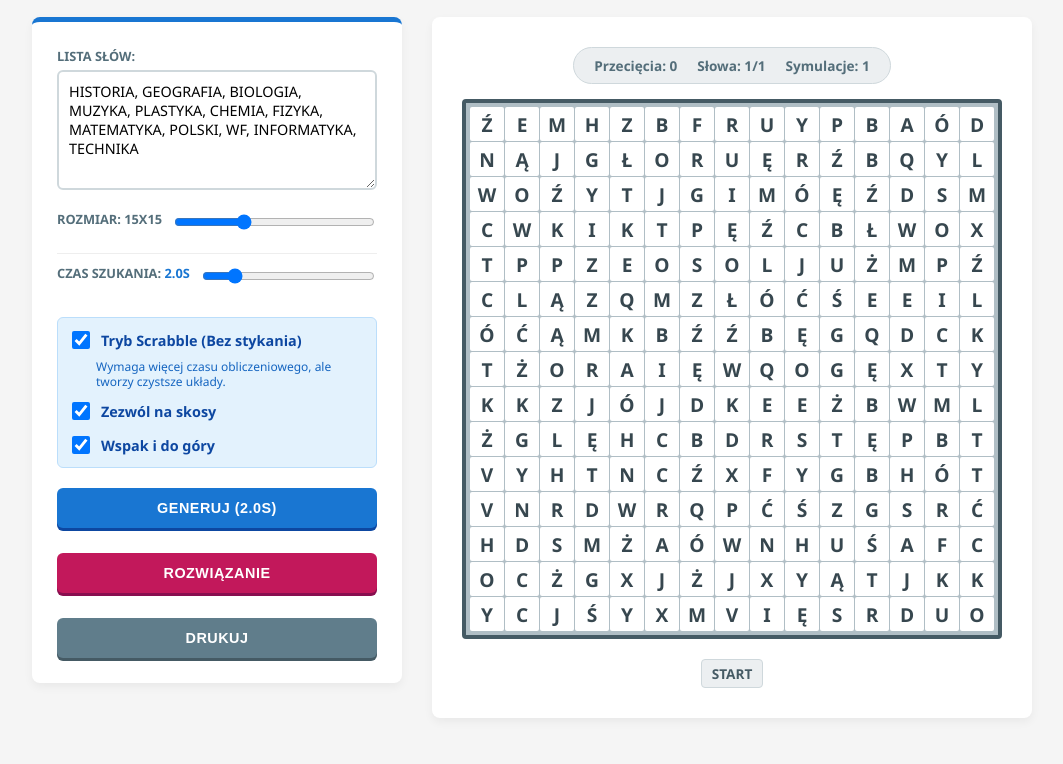
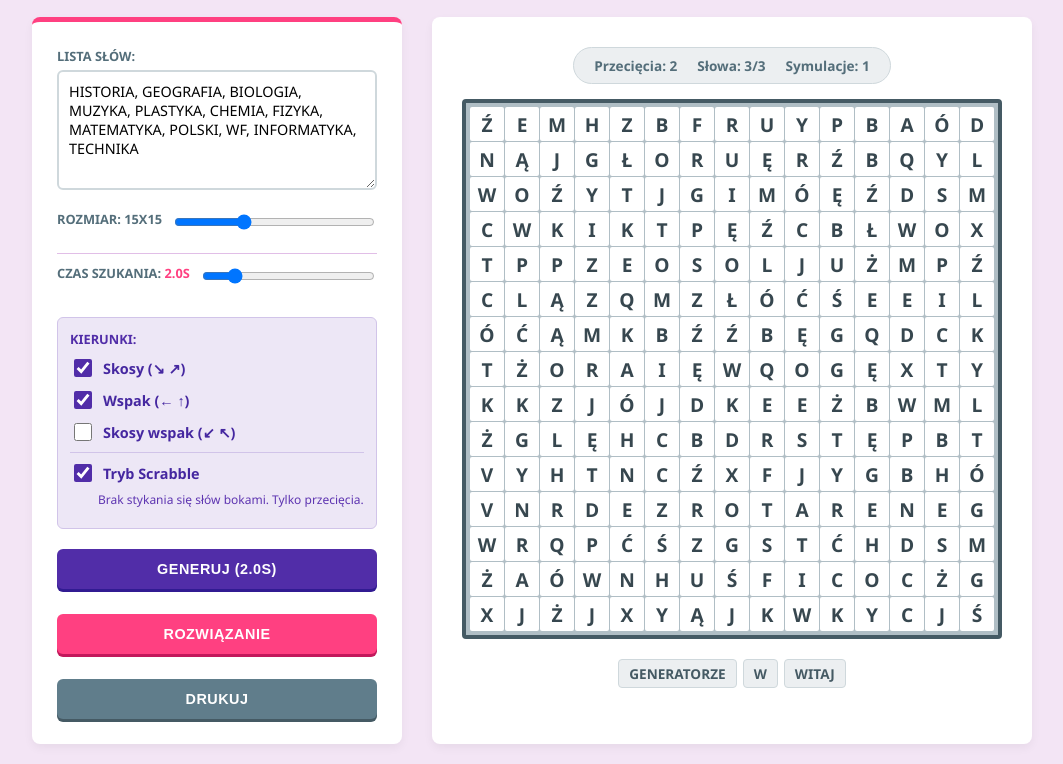
Before and after one commit to MateuszStefek/vibe-wykreslanka, a plain HTML site: page index.html in a window 1280 px wide. Shown: the part 111-875 px from the top of the page, without its empty margins (108-1171 px from the left). Before the commit the page ends 849 px from the top, so only its background shows below. Drawn offline with Linux system fonts and the light colour scheme.

Commit message:
skosywspak

```diff
--- a/index.html
+++ b/index.html
@@ -3,12 +3,12 @@
 <head>
     <meta charset="UTF-8">
     <meta name="viewport" content="width=device-width, initial-scale=1.0">
-    <title>Generator Wykreślanki - Kontrola Czasu</title>
+    <title>Generator Wykreślanki PRO - Pełna Kontrola</title>
     <style>
         :root {
-            --primary: #C2185B; /* Malinowy */
-            --secondary: #1976D2; /* Niebieski */
-            --bg: #F5F5F5;
+            --primary: #512DA8; /* Głęboki fiolet */
+            --secondary: #FF4081; /* Różowy akcent */
+            --bg: #F3E5F5;
             --text: #37474F;
             --cell-size: 34px;
         }
@@ -64,16 +64,17 @@
         input[type="range"] { flex: 1; cursor: pointer; }
 
         .toggle-box {
-            background: #E3F2FD;
-            padding: 10px;
+            background: #EDE7F6;
+            padding: 12px;
             border-radius: 6px;
-            border: 1px solid #BBDEFB;
+            border: 1px solid #D1C4E9;
         }
         .checkbox-wrapper { display: flex; align-items: center; gap: 8px; cursor: pointer; margin-bottom: 8px; }
         .checkbox-wrapper:last-child { margin-bottom: 0; }
-        .checkbox-wrapper input { width: 18px; height: 18px; cursor: pointer; }
-        .checkbox-wrapper span { font-weight: 600; color: #0D47A1; font-size: 0.9em; }
-        .hint { display: block; font-size: 0.75em; color: #1565C0; margin-left: 28px; line-height: 1.2; }
+        .checkbox-wrapper input { width: 18px; height: 18px; cursor: pointer; accent-color: var(--primary); }
+        .checkbox-wrapper span { font-weight: 600; color: #4527A0; font-size: 0.9em; }
+        .hint { display: block; font-size: 0.75em; color: #5E35B1; margin-left: 28px; line-height: 1.2; margin-bottom: 8px; }
+        .divider { height: 1px; background: #D1C4E9; margin: 8px 0; }
 
         button {
             width: 100%; padding: 12px; border: none; border-radius: 6px;
@@ -82,8 +83,8 @@
             font-size: 0.9em;
         }
         button:active { transform: translateY(1px); }
-        #btn-gen { background: var(--secondary); box-shadow: 0 3px 0 #0D47A1; }
-        #btn-sol { background: var(--primary); box-shadow: 0 3px 0 #880E4F; margin-top: 10px;}
+        #btn-gen { background: var(--primary); box-shadow: 0 3px 0 #311B92; }
+        #btn-sol { background: var(--secondary); box-shadow: 0 3px 0 #C2185B; margin-top: 10px;}
         #btn-print { background: #607D8B; box-shadow: 0 3px 0 #455A64; margin-top: 10px; }
         #btn-gen:disabled { background: #B0BEC5; box-shadow: none; cursor: wait; }
 
@@ -126,7 +127,7 @@
             transition: background 0.1s;
         }
         .cell:hover { background: #E0F2F1; }
-        .cell.selected { background: #81C784 !important; color: white; }
+        .cell.selected { background: #B2DFDB !important; color: #004D40; }
         .cell.solution { background: #FFCC80 !important; color: #E65100; }
 
         .stats {
@@ -174,8 +175,8 @@
 </head>
 <body>
 
-    <h1>Generator "Deep Search" v8.0</h1>
-    <p class="sub">Ustaw czas szukania • Algorytm genetyczny • Idealne dopasowanie</p>
+    <h1>Generator "Magnes" v9.0</h1>
+    <p class="sub">Precyzyjna kontrola kierunków • Idealne dopasowanie</p>
 
     <div class="layout">
         <div class="panel">
@@ -189,27 +190,36 @@
                 <input type="range" id="size" min="10" max="25" value="15">
             </div>
 
-            <div class="control-row" style="margin-top:5px; padding-top:10px; border-top:1px solid #eee;">
+            <div class="control-row" style="margin-top:5px; padding-top:10px; border-top:1px solid #E1BEE7;">
                 <label>Czas szukania: <span id="time-disp" style="color:var(--secondary)">2.0s</span></label>
                 <input type="range" id="time-limit" min="0.5" max="10.0" step="0.5" value="2.0">
             </div>
 
             <div class="toggle-box" style="margin-top:15px;">
+                <label style="margin-bottom:8px; color:#512DA8;">Kierunki:</label>
+
+                <div class="checkbox-wrapper">
+                    <input type="checkbox" id="diag-fwd" checked>
+                    <span>Skosy (↘ ↗)</span>
+                </div>
+
+                <div class="checkbox-wrapper">
+                    <input type="checkbox" id="rev-orth" checked>
+                    <span>Wspak (← ↑)</span>
+                </div>
+
+                <div class="checkbox-wrapper">
+                    <input type="checkbox" id="rev-diag">
+                    <span>Skosy wspak (↙ ↖)</span>
+                </div>
+
+                <div class="divider"></div>
+
                 <div class="checkbox-wrapper">
                     <input type="checkbox" id="scrabble-mode" checked>
-                    <span>Tryb Scrabble (Bez stykania)</span>
+                    <span>Tryb Scrabble</span>
                 </div>
-                <span class="hint">Wymaga więcej czasu obliczeniowego, ale tworzy czystsze układy.</span>
-
-                <div class="checkbox-wrapper" style="margin-top:10px;">
-                    <input type="checkbox" id="diagonals" checked>
-                    <span>Zezwól na skosy</span>
-                </div>
-
-                <div class="checkbox-wrapper" style="margin-top:10px;">
-                    <input type="checkbox" id="reverse" checked>
-                    <span>Wspak i do góry</span>
-                </div>
+                <span class="hint">Brak stykania się słów bokami. Tylko przecięcia.</span>
             </div>
 
             <button id="btn-gen">Generuj (2.0s)</button>
@@ -242,11 +252,15 @@
             words: document.getElementById('words'),
             size: document.getElementById('size'),
             sizeDisp: document.getElementById('size-disp'),
-            time: document.getElementById('time-limit'), // Nowy element
-            timeDisp: document.getElementById('time-disp'), // Nowy element
+            time: document.getElementById('time-limit'),
+            timeDisp: document.getElementById('time-disp'),
+
+            // Checkboxy kierunków
+            diagFwd: document.getElementById('diag-fwd'), // Skosy w prawo
+            revOrth: document.getElementById('rev-orth'), // Wspak proste
+            revDiag: document.getElementById('rev-diag'), // Skosy wspak
+
             scrabble: document.getElementById('scrabble-mode'),
-            diag: document.getElementById('diagonals'),
-            rev: document.getElementById('reverse'),
             grid: document.getElementById('grid'),
             list: document.getElementById('word-list'),
             loader: document.getElementById('loader'),
@@ -261,13 +275,11 @@
         let currentSolution = [];
         let gridSize = 15;
 
-        // Aktualizacja UI rozmiaru
         els.size.addEventListener('input', e => {
             gridSize = parseInt(e.target.value);
             els.sizeDisp.textContent = `${gridSize}x${gridSize}`;
         });
 
-        // Aktualizacja UI czasu
         els.time.addEventListener('input', e => {
             const val = parseFloat(e.target.value).toFixed(1);
             els.timeDisp.textContent = `${val}s`;
@@ -278,7 +290,7 @@
         els.btnSol.addEventListener('click', toggleSolution);
         document.getElementById('btn-print').addEventListener('click', () => window.print());
 
-        // --- ORKIESTRATOR CZASOWY ---
+        // --- ORKIESTRATOR ---
         async function startSearch() {
             setLoading(true);
 
@@ -289,14 +301,17 @@
 
             words.sort((a,b) => b.length - a.length);
 
+            // Zbieramy opcje
             const options = {
                 size: gridSize,
                 scrabble: els.scrabble.checked,
-                diagonals: els.diag.checked,
-                reverse: els.rev.checked
+
+                // Grupy kierunków
+                allowDiagFwd: els.diagFwd.checked,
+                allowRevOrth: els.revOrth.checked,
+                allowRevDiag: els.revDiag.checked
             };
 
-            // Pobieramy czas z suwaka (w sekundach -> ms)
             const DURATION = parseFloat(els.time.value) * 1000;
             const startTime = performance.now();
 
@@ -306,36 +321,23 @@
 
             const runBatch = () => {
                 const batchStart = performance.now();
-
-                // Pętla wykonuje się przez max 30ms na klatkę
                 while (performance.now() - batchStart < 30) {
-
-                    // Sprawdzamy czy czas minął
                     if (performance.now() - startTime > DURATION) {
                         finalize(bestResult, totalAttempts);
                         return;
                     }
 
-                    // GENEROWANIE POJEDYNCZEGO UKŁADU
                     const result = generateLayout(words, options);
                     totalAttempts++;
 
-                    // --- OCENA UKŁADU ---
-                    // 1. Priorytet: Zmieściły się wszystkie słowa?
-                    // (Słowa * 10,000)
                     let score = result.placed.length * 10000;
-
-                    // 2. Priorytet: Przecięcia (Styl Scrabble)
-                    // (Przecięcia * 500)
                     score += (result.intersections * 500);
 
-                    // Zachowaj najlepszy
                     if (score > bestScore) {
                         bestScore = score;
                         bestResult = result;
                     }
                 }
-
                 els.cnt.textContent = totalAttempts;
                 requestAnimationFrame(runBatch);
             };
@@ -344,14 +346,12 @@
         }
 
         function finalize(result, attempts) {
-            // Jeśli jakimś cudem null (0ms czas), zrób jeden
             if(!result) result = generateLayout([], {size:gridSize});
-
             renderBoard(result, attempts);
             setLoading(false);
         }
 
-        // --- SILNIK GENEROWANIA UKŁADU ---
+        // --- SILNIK ---
         function generateLayout(words, opt) {
             let grid = Array(opt.size).fill(null).map(() => Array(opt.size).fill(null));
             let placed = [];
@@ -359,13 +359,25 @@
             let solution = [];
             let totalIntersections = 0;
 
-            let dirs = [{x: 1, y: 0}, {x: 0, y: 1}];
-            if(opt.diagonals) {
-                dirs.push({x: 1, y: 1}, {x: 1, y: -1});
-                if (opt.reverse) dirs.push({x: -1, y: 1}, {x: -1, y: -1});
+            // Budowanie listy dozwolonych kierunków
+            let dirs = [
+                {x: 1, y: 0}, // Prawo (Zawsze dostępne jako baza, chyba że chcemy hardkorowo wyłączyć)
+                {x: 0, y: 1}  // Dół (Zawsze dostępne)
+            ];
+
+            if(opt.allowDiagFwd) {
+                dirs.push({x: 1, y: 1});  // Dół-Prawo
+                dirs.push({x: 1, y: -1}); // Góra-Prawo (Też czytane w prawo, więc łatwe)
             }
-            if (opt.reverse) {
-                dirs.push({x: -1, y: 0}, {x: 0, y: -1});
+
+            if(opt.allowRevOrth) {
+                dirs.push({x: -1, y: 0}); // Lewo
+                dirs.push({x: 0, y: -1}); // Góra
+            }
+
+            if(opt.allowRevDiag) {
+                dirs.push({x: -1, y: 1});  // Dół-Lewo
+                dirs.push({x: -1, y: -1}); // Góra-Lewo
             }
 
             for (let word of words) {
@@ -375,10 +387,8 @@
 
                 for (let y = 0; y < opt.size; y++) {
                     for (let x = 0; x < opt.size; x++) {
-                        // Sprawdzamy wszystkie kierunki dla tego punktu
                         for (let dir of dirs) {
                             const validation = checkFit(grid, word, x, y, dir, opt);
-
                             if (validation.valid) {
                                 candidates.push({
                                     x, y, dir,
@@ -390,7 +400,7 @@
                 }
 
                 if (candidates.length > 0) {
-                    // Greedy: wybierz miejsce z największą liczbą przecięć
+                    // Sortujemy po przecięciach
                     candidates.sort((a,b) => b.intersections - a.intersections);
 
                     const maxInt = candidates[0].intersections;
@@ -433,11 +443,11 @@
                     if (cell === word[i]) {
                         intersections++;
                     } else {
-                        return { valid: false }; // Zła litera
+                        return { valid: false };
                     }
                 }
                 else if (opt.scrabble) {
-                    // Logika Scrabble: Izolacja (nie dotykaj bokiem)
+                    // Izolacja
                     for(let dy = -1; dy <= 1; dy++) {
                         for(let dx = -1; dx <= 1; dx++) {
                             if(dx===0 && dy===0) continue;
@@ -463,7 +473,7 @@
             }
         }
 
-        // --- UI RENDER ---
+        // --- RENDER ---
         function renderBoard(res, attempts) {
             currentSolution = res.solution;
             els.grid.innerHTML = '';
@@ -499,7 +509,7 @@
             const span = document.createElement('span');
             span.className = 'word-tag' + (missing ? ' missing' : '');
             span.textContent = word;
-            if(missing) span.title = "Zwiększ planszę lub czas szukania";
+            if(missing) span.title = "Brak miejsca";
             els.list.appendChild(span);
         }
 
@@ -528,7 +538,10 @@
         }
 
         window.onload = () => {
-             const result = generateLayout(["START"], {size:15, scrabble:false, diagonals:true, reverse:true});
+             const result = generateLayout(["WITAJ", "W", "GENERATORZE"], {
+                 size:15, scrabble:false,
+                 allowDiagFwd:true, allowRevOrth:true, allowRevDiag:false
+             });
              renderBoard(result, 1);
         };
 
```
